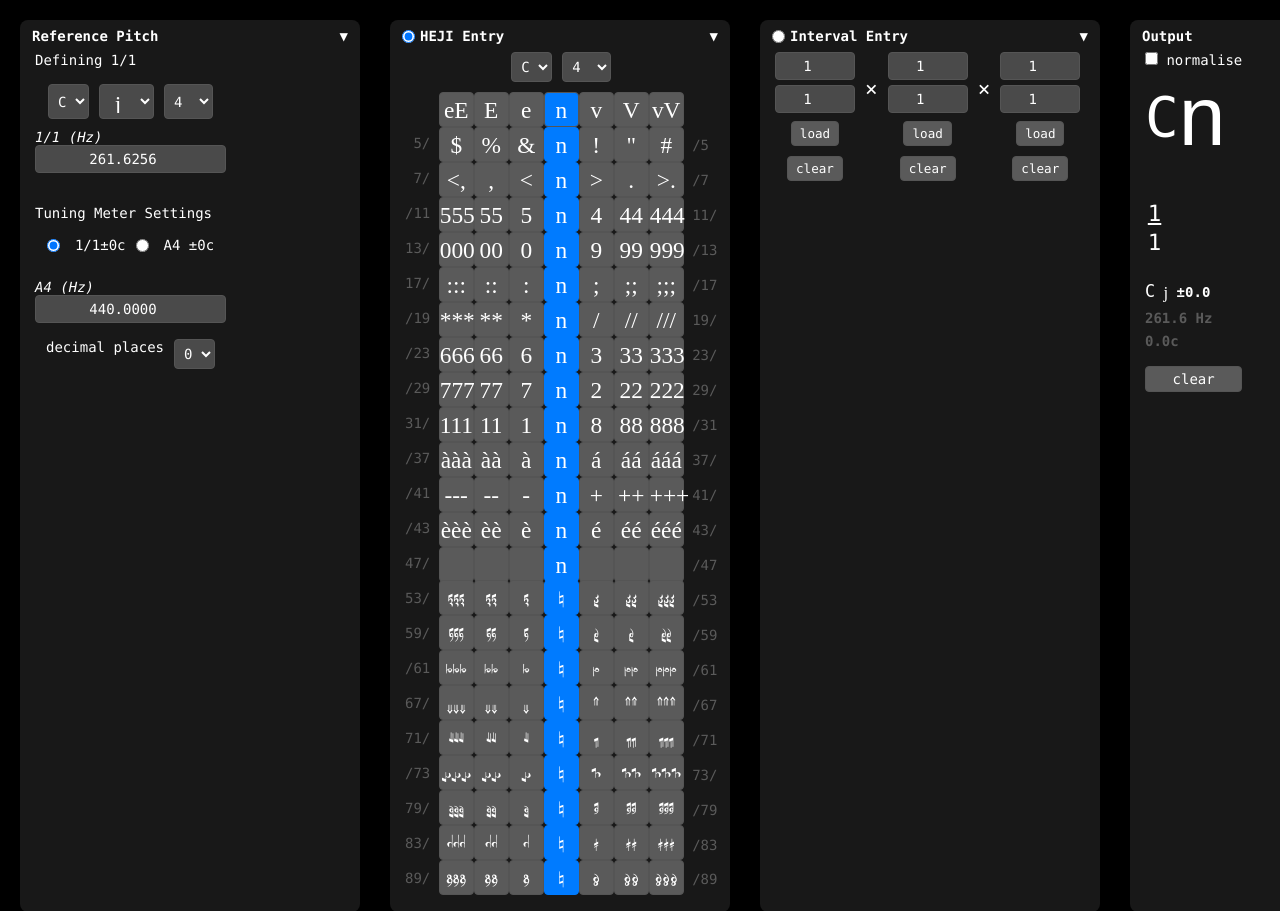
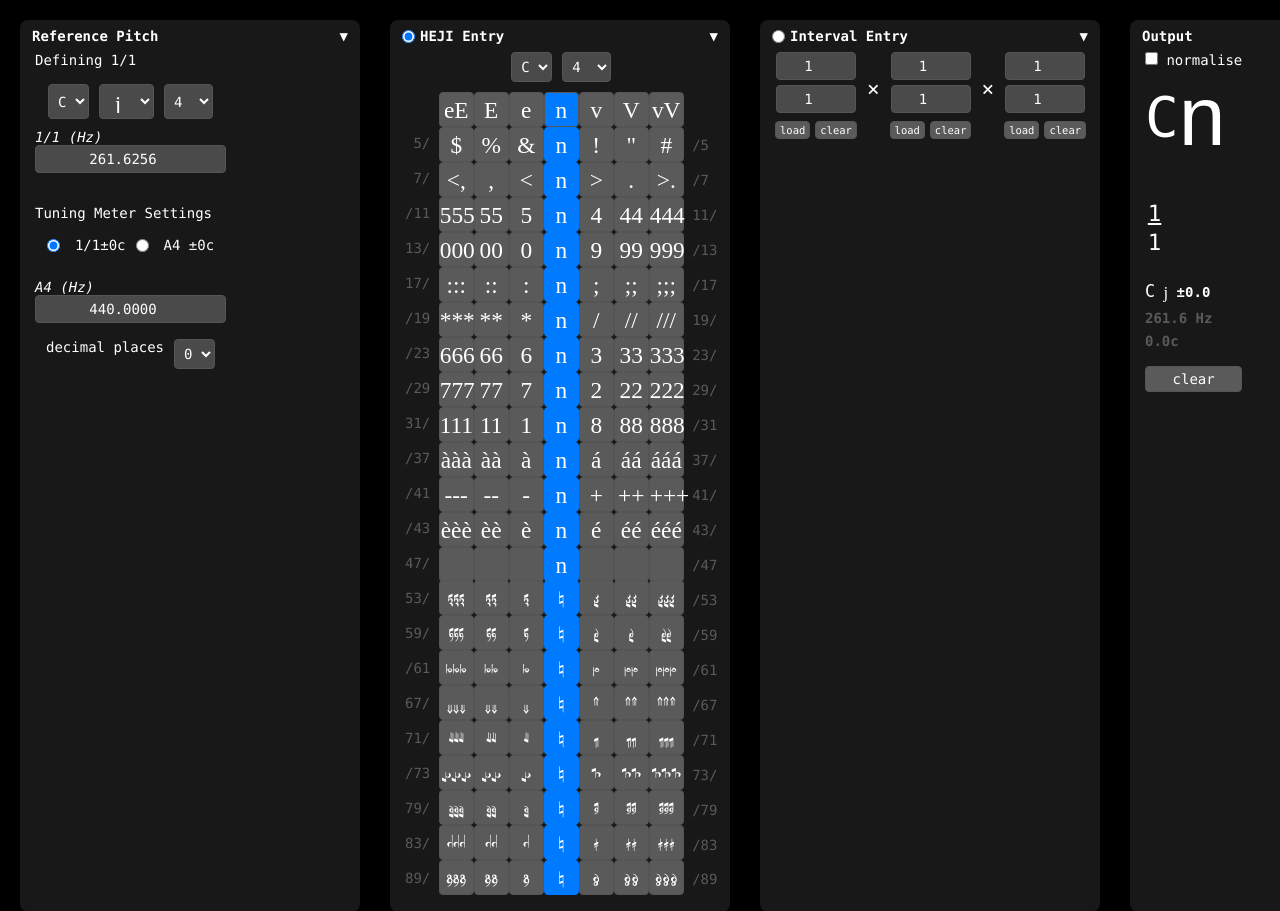
Before and after one commit to richiegreene/notation, a PHP site: page / in a window 1280 px wide; the page is wider, and only the part inside the window is pictured. Shown: the top 911 px of that part. Run offline with PHP 8.4, Linux system fonts and the light colour scheme; some web fonts are replaced.

Commit message:
load clear buttons

```diff
--- a/HEJI Extensions/hejicalc-main/src/index.html
+++ b/HEJI Extensions/hejicalc-main/src/index.html
@@ -367,22 +367,28 @@
         				<div class="interval-column">
         					<input type="number" class="ratioIn" id="savedNum" value="1"></input>
         					<input type="number" class="ratioIn" id="savedDen" value="1"></input>
-        					<button id="getCurrentPitch" class="getCurrentPitch" onclick="getCurrentPitch()">load</button>
-        					<button id="clearRatio1" class="clearSave" onclick="clearRatio1()">clear</button>
+        					<div class="interval-button-group">
+        						<button id="getCurrentPitch" class="getCurrentPitch interval-button" onclick="getCurrentPitch()">load</button>
+        						<button id="clearRatio1" class="clearSave interval-button" onclick="clearRatio1()">clear</button>
+        					</div>
         				</div>
         				<div class="times-symbol">×</div>
         				<div class="interval-column">
         					<input type="number" class="ratioIn" id="inputNum" minlength="1" required value="1"></input>
         					<input type="number" class="ratioIn" id="inputDen"  minlength="1" required value="1"></input>
-        					<button id="loadCurrentPitch" class="getCurrentPitch" onclick="loadCurrentPitch()">load</button>
-        					<button id="clearRatio2" class="clearInputRatio" onclick="clearRatio2()">clear</button>
+        					<div class="interval-button-group">
+        						<button id="loadCurrentPitch" class="getCurrentPitch interval-button" onclick="loadCurrentPitch()">load</button>
+        						<button id="clearRatio2" class="clearInputRatio interval-button" onclick="clearRatio2()">clear</button>
+        					</div>
         				</div>
         				<div class="times-symbol">×</div> <!-- New times symbol -->
         				<div class="interval-column"> <!-- New column for Ratio 3 -->
         					<input type="number" class="ratioIn" id="inputNum2" minlength="1" required value="1"></input>
         					<input type="number" class="ratioIn" id="inputDen2"  minlength="1" required value="1"></input>
-        					<button id="loadCurrentPitch2" class="getCurrentPitch" onclick="loadCurrentPitch2()">load</button>
-        					<button id="clearRatio3" class="clearInputRatio" onclick="clearRatio3()">clear</button>
+        					<div class="interval-button-group">
+        						<button id="loadCurrentPitch2" class="getCurrentPitch interval-button" onclick="loadCurrentPitch2()">load</button>
+        						<button id="clearRatio3" class="clearInputRatio interval-button" onclick="clearRatio3()">clear</button>
+        					</div>
         				</div>
         			</div>
         			<br>
--- a/HEJI Extensions/hejicalc-main/src/style.css
+++ b/HEJI Extensions/hejicalc-main/src/style.css
@@ -400,6 +400,17 @@ select {
     border: 1px solid var(--border-button); /* Changed border thickness */
 }
 
+.interval-button {
+    font-size: 0.75rem; /* Reduced font size */
+    padding: 2px 4px; /* Reduced padding */
+}
+
+.interval-button-group {
+    display: flex;
+    gap: 5px; /* Space between buttons */
+}
+
+
 .header-content {
     display: inline-flex;
     align-items: center;
```
